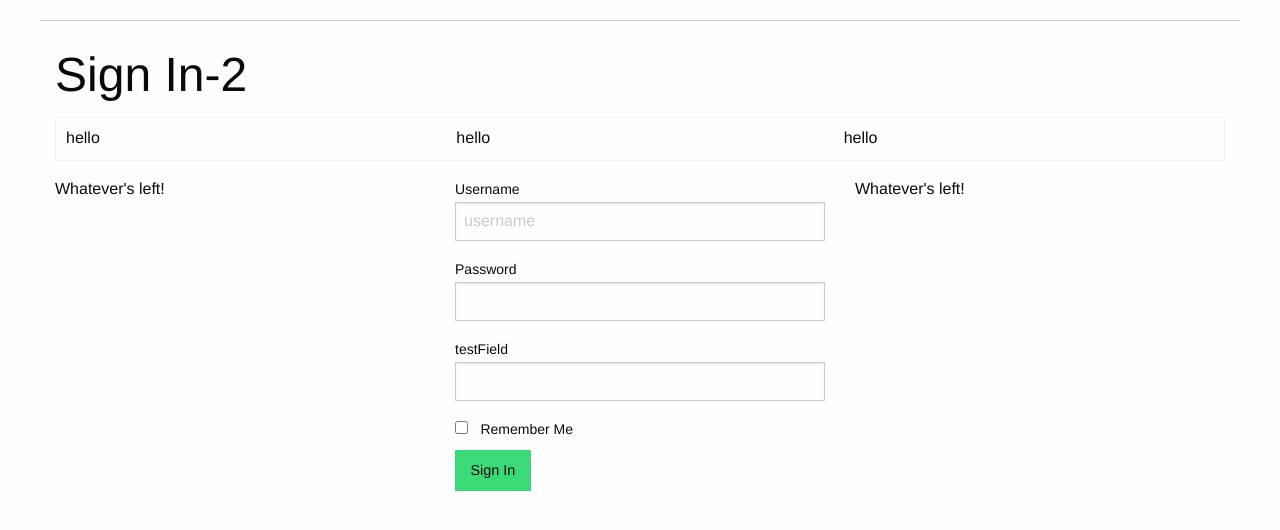
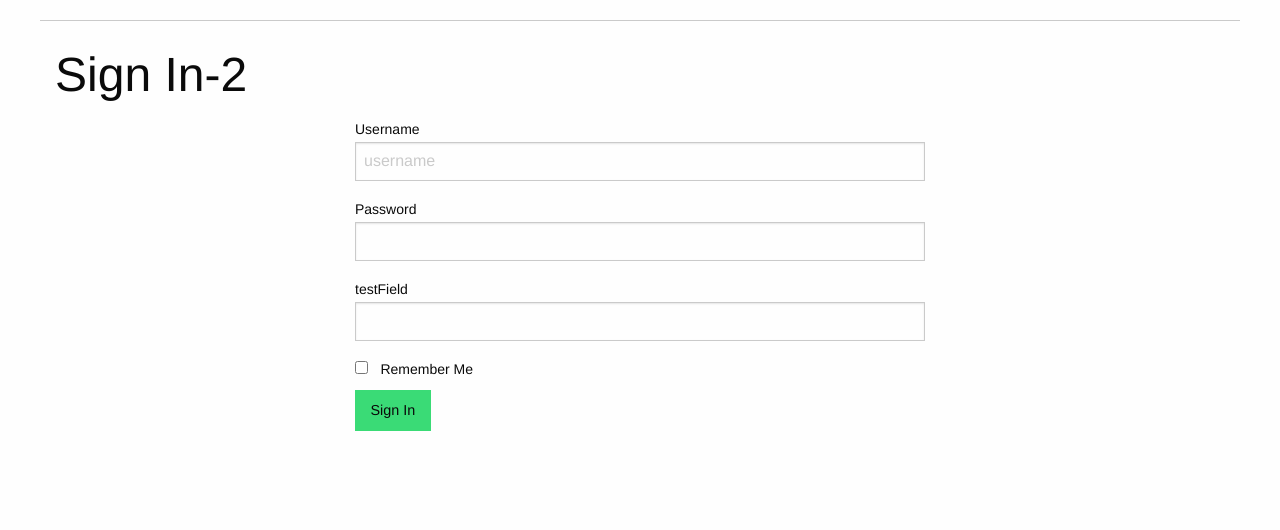
Before and after one commit to jleatham/flask-template, a Flask app: page /login2 in a window 1280 px wide. Shown: the part 54-584 px from the top of the page. Run offline with Flask 2, Linux system fonts and the light colour scheme; some libraries are stand-ins or nearby versions.

Commit message:
form update

```diff
--- a/myflask/templates/login2.html
+++ b/myflask/templates/login2.html
@@ -11,27 +11,11 @@
           </div>
         </div>
 
-        <table>
-            <tr>
-                  <td valign="top">
-                      hello
-                  </td>
-                  <td valign="top">
-                    hello
-                  </td>
-                  <td valign="top">
-                      hello
-                    </td>
-
-
-
-            </tr>
-        </table>
 
 
         <div class="grid-x grid-margin-x">
-                <div class="cell auto">Whatever's left!</div>
-                <div class="cell small-4">
+                <div class="cell auto"></div>
+                <div class="cell small-6">
                         <form action="" method="post" novalidate>
                                 {{ form.hidden_tag() }}
 
@@ -58,7 +42,7 @@
 
                           </form>
                 </div>
-                <div class="cell auto">Whatever's left!</div>
+                <div class="cell auto"></div>
               </div>
 
 
```
